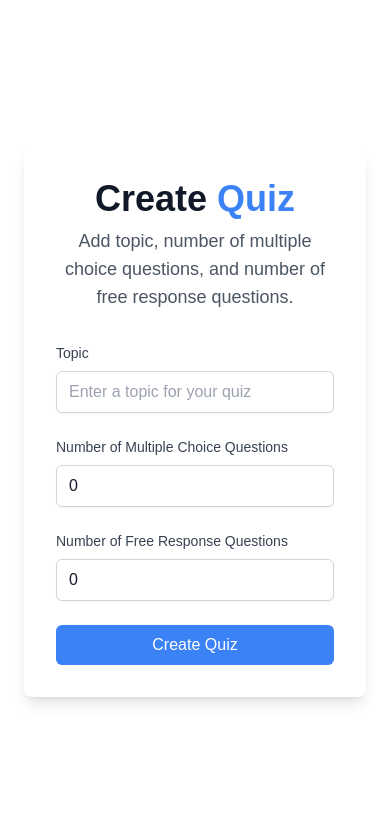
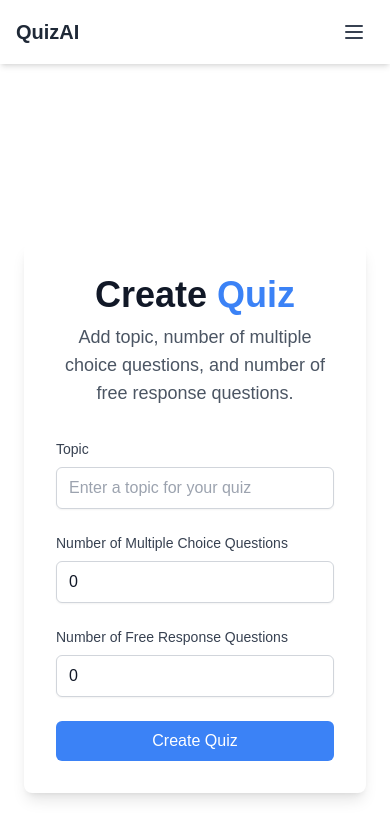
Before and after one commit to cambriz902/quiz-app-prototype, a Next.js app: page /quizzes/create in a window 390 px wide. Shown: the top 838 px of the page. Built offline with nearby package versions, Linux system fonts and the light colour scheme.

Commit message:
added responsive nav bar;

```diff
--- /dev/null
+++ b/app/components/NavBar.tsx
@@ -0,0 +1,93 @@
+"use client";
+import Link from "next/link";
+import { useState } from "react";
+
+const NavBar = () => {
+  const [isOpen, setIsOpen] = useState(false);
+
+  return (
+    <nav className="bg-white shadow-md mb-8">
+      <div className="max-w-7xl mx-auto px-4 sm:px-6 lg:px-8">
+        <div className="flex justify-between h-16">
+          {/* Logo/Brand */}
+          <div className="flex items-center">
+            <Link href="/" className="text-xl font-bold text-gray-800">
+              QuizAI
+            </Link>
+          </div>
+
+          {/* Desktop Navigation */}
+          <div className="hidden sm:flex sm:items-center sm:space-x-4">
+            <Link
+              href="/quizzes/create"
+              className="px-4 py-2 rounded-md text-white bg-blue-500 hover:bg-blue-600 transition-colors"
+            >
+              Create Quiz
+            </Link>
+            <Link
+              href="/quizzes"
+              className="px-4 py-2 text-gray-700 hover:text-blue-500 transition-colors"
+            >
+              Quizzes
+            </Link>
+          </div>
+
+          {/* Mobile menu button */}
+          <div className="sm:hidden flex items-center">
+            <button
+              onClick={() => setIsOpen(!isOpen)}
+              className="inline-flex items-center justify-center p-2 rounded-md text-gray-700 hover:text-blue-500 hover:bg-gray-100 focus:outline-none"
+            >
+              <svg
+                className="h-6 w-6"
+                stroke="currentColor"
+                fill="none"
+                viewBox="0 0 24 24"
+              >
+                {isOpen ? (
+                  <path
+                    strokeLinecap="round"
+                    strokeLinejoin="round"
+                    strokeWidth={2}
+                    d="M6 18L18 6M6 6l12 12"
+                  />
+                ) : (
+                  <path
+                    strokeLinecap="round"
+                    strokeLinejoin="round"
+                    strokeWidth={2}
+                    d="M4 6h16M4 12h16M4 18h16"
+                  />
+                )}
+              </svg>
+            </button>
+          </div>
+        </div>
+      </div>
+
+      {/* Mobile Navigation */}
+      {isOpen && (
+        <div className="sm:hidden">
+          <div className="px-2 pt-2 pb-3 space-y-1">
+            <Link
+              href="/quizzes/create"
+              className="block px-3 py-2 rounded-md text-white bg-blue-500 hover:bg-blue-600 transition-colors"
+              onClick={() => setIsOpen(false)}
+            >
+              Create Quiz
+            </Link>
+            <Link
+              href="/quizzes"
+              className="block px-3 py-2 rounded-md text-gray-700 hover:bg-gray-100 transition-colors"
+              onClick={() => setIsOpen(false)}
+            >
+              Quizzes
+            </Link>
+          </div>
+        </div>
+      )}
+    </nav>
+  );
+};
+
+export default NavBar;
--- a/app/layout.tsx
+++ b/app/layout.tsx
@@ -1,6 +1,6 @@
 import type { Metadata } from "next";
 import "./globals.css";
-
+import NavBar from "@/components/NavBar";
 
 export const metadata: Metadata = {
   title: "Quiz App",
@@ -14,9 +14,10 @@
 }>) {
   return (
     <html lang="en">
-      <html lang="en">
-        <body className="bg-white text-gray-900">{children}</body>
-      </html>
+      <body className="bg-white text-gray-900">
+        <NavBar />
+        {children}
+      </body>
     </html>
   );
 }
--- a/app/quizzes/page.tsx
+++ b/app/quizzes/page.tsx
@@ -1,6 +1,5 @@
 import { fetchQuizzes } from "@/lib/quiz";
 import QuizzesList from "./QuizzesList";
-import RedirectButton from "../components/RedirectButton";
 
 export default async function QuizzesPage() {
   const quizzes = await fetchQuizzes();
@@ -13,7 +12,6 @@
       <p className="text-lg text-gray-600 text-center max-w-3xl mx-auto mt-4">
         Select a quiz below and start testing your knowledge!
       </p>
-      <RedirectButton text="Create Quiz" route="/quizzes/create" />
       <QuizzesList quizzes={quizzes} />
     </main>
   );
```
